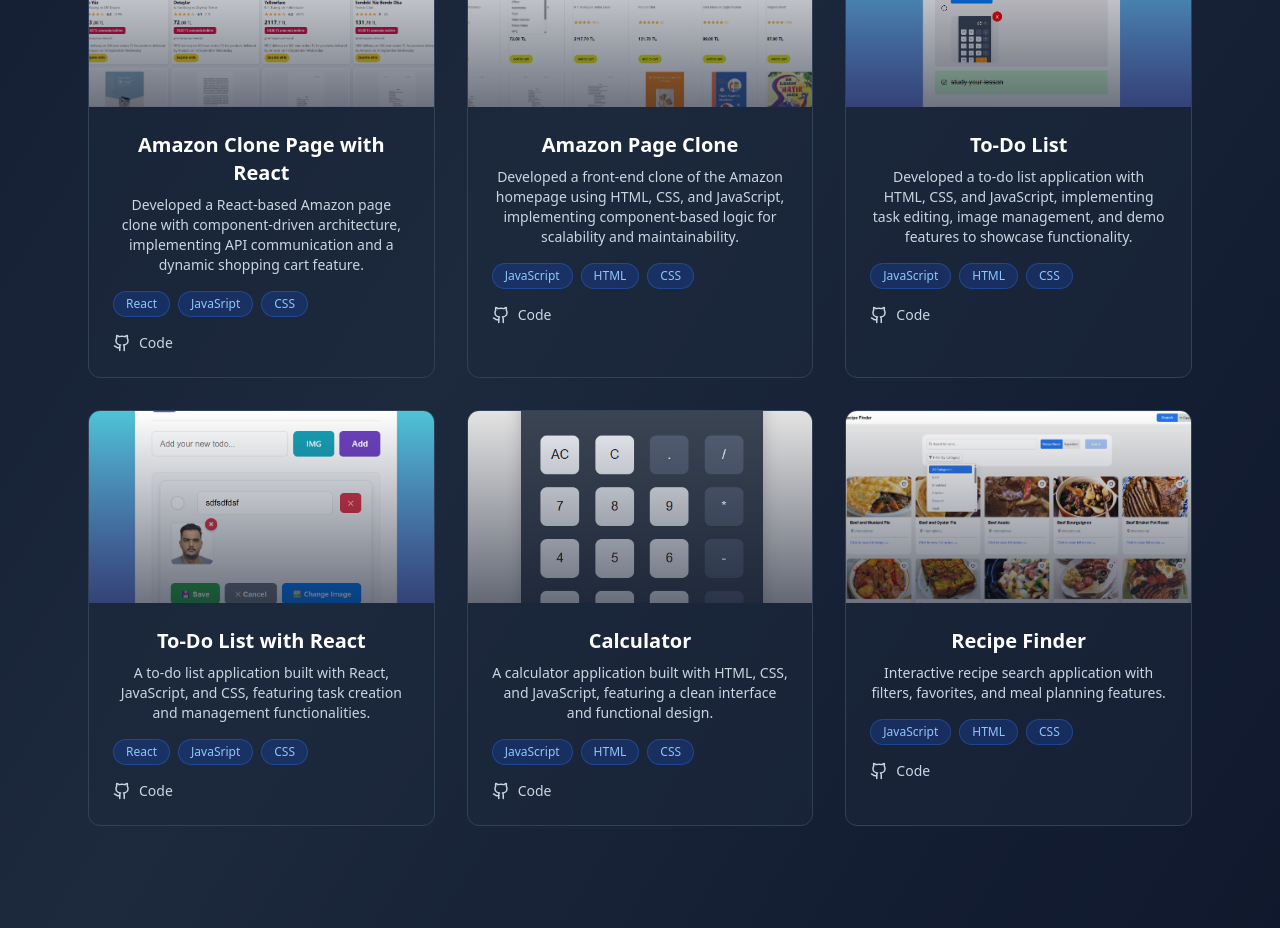
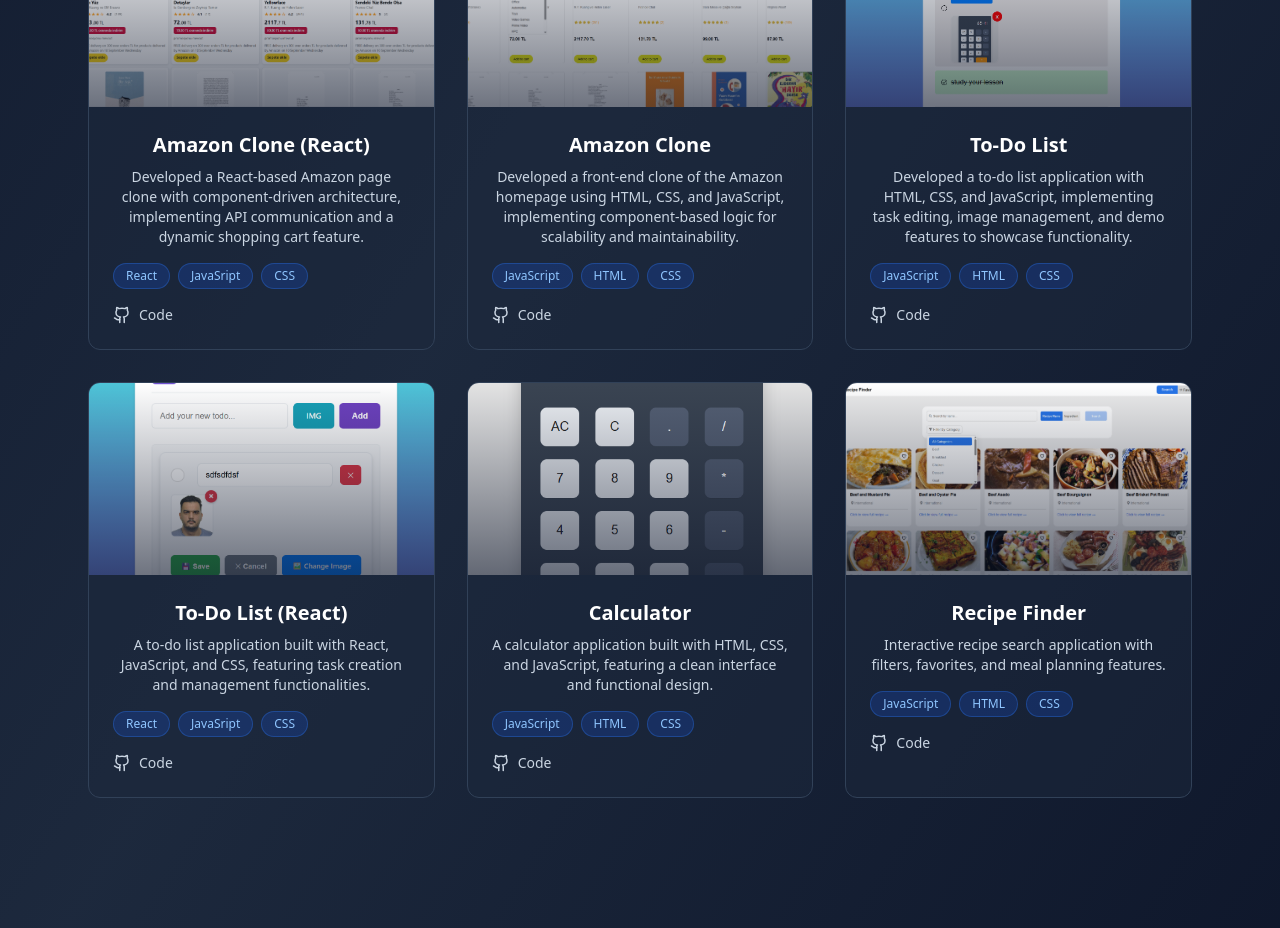
Before and after one commit to osmantazeoglu/Portfolio-website, a React (Vite) app: page / in a window 1280 px wide. Shown: the part 1000-1928 px from the top of the page. Built offline with nearby package versions, Linux system fonts and the light colour scheme.

Commit message:
last  ubdate

```diff
--- a/src/component/portfolio.jsx
+++ b/src/component/portfolio.jsx
@@ -19,7 +19,7 @@ export default function Portfolio() {
   const projects = [
     {
       id: 1,
-      title: "Amazon Clone Page with React",
+      title: "Amazon Clone (React)",
       description:
         "Developed a React-based Amazon page clone with component-driven architecture, implementing API communication and a dynamic shopping cart feature.",
       technologies: ["React", "JavaSript", "CSS"],
@@ -29,7 +29,7 @@ export default function Portfolio() {
     },
     {
       id: 2,
-      title: "Amazon Page Clone",
+      title: "Amazon Clone",
       description:
         "Developed a front-end clone of the Amazon homepage using HTML, CSS, and JavaScript, implementing component-based logic for scalability and maintainability.",
       technologies: ["JavaScript", "HTML", "CSS"],
@@ -49,7 +49,7 @@ export default function Portfolio() {
     },
     {
       id: 4,
-      title: "To-Do List with React",
+      title: "To-Do List (React)",
       description:
         "A to-do list application built with React, JavaScript, and CSS, featuring task creation and management functionalities.",
       technologies: ["React", "JavaSript", "CSS"],
```
